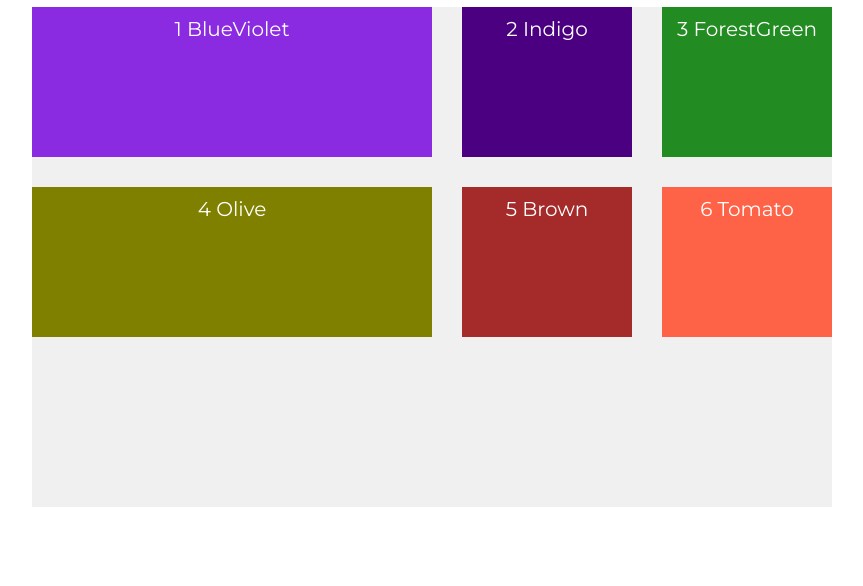
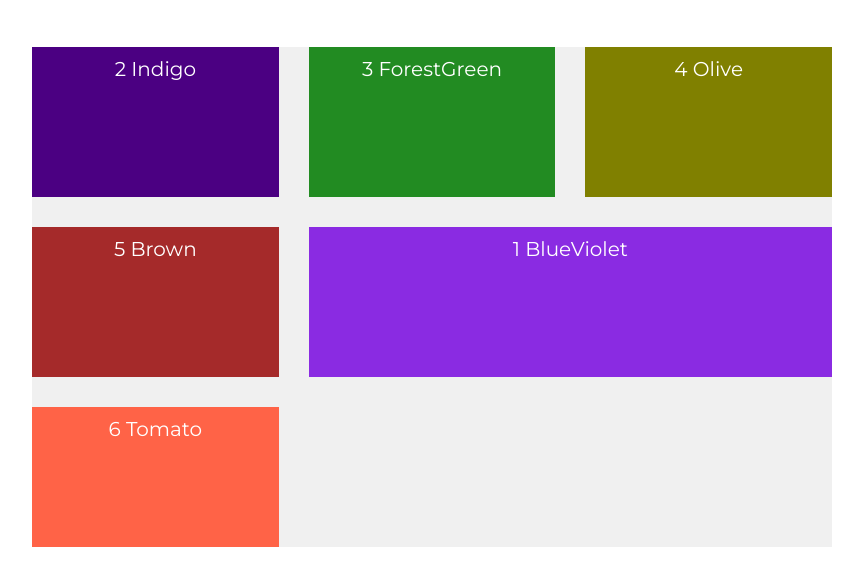
Before and after one commit to lemuelpjr/GridSanbox, a plain HTML site: page index.html in a window 1280 px wide. Shown: the part 62-648 px from the top of the page, without its empty margins (208-1071 px from the left). Drawn offline with Linux system fonts and the light colour scheme.

Commit message:
add row / column start and end example

```diff
--- a/scss/main.scss
+++ b/scss/main.scss
@@ -14,6 +14,7 @@ body {
   &__title {
     color: #444;
     font-size: 4rem;
+    margin-bottom: 4rem;
   }
 }
 
@@ -36,7 +37,10 @@ body {
   // grid-template-columns: 1fr 2fr 1fr;
 
   // Define the number and width of columns using FRACTIONAL UNITS and percentage
-  grid-template-columns: 50% 1fr 1fr;
+  // grid-template-columns: 50% 1fr 1fr;
+
+  // Define the number and width of columns using REPEAT and FRACTIONAL UNIT
+  grid-template-columns: repeat(3, 1fr);
 
   // Define gutter between rows
   // grid-row-gap: 2rem;
@@ -53,6 +57,12 @@ body {
 
     &--1 {
       background-color: blueviolet;
+      // Define at which row this cell will start and end
+      grid-row-start: 2;
+      grid-row-end: 3;
+      // Define at which column this cell will start and end
+      grid-column-start: 2;
+      grid-column-end: 4;
     }
 
     &--2 {
```
Also changed, not shown: css/main.css, 1 other file.
